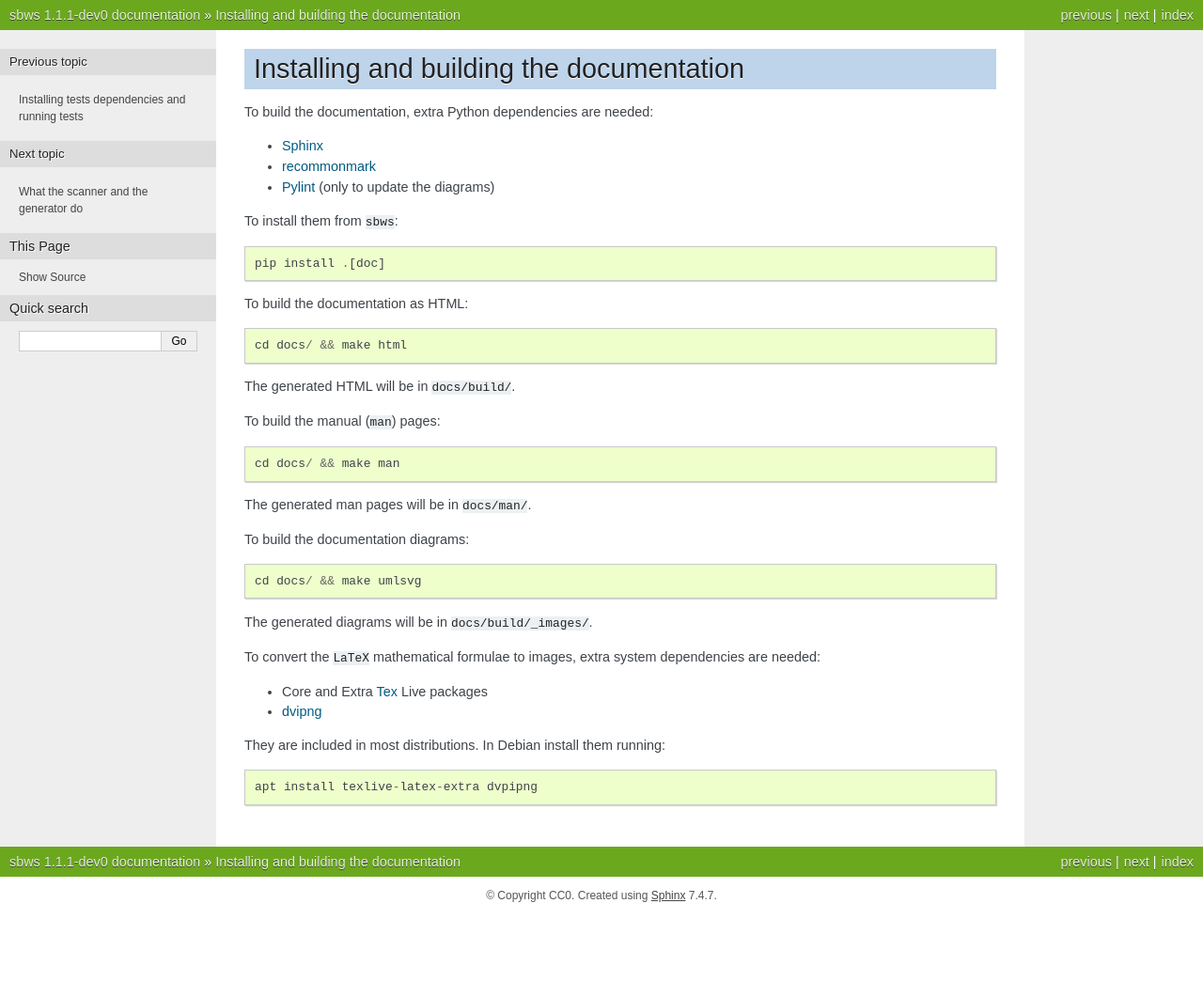
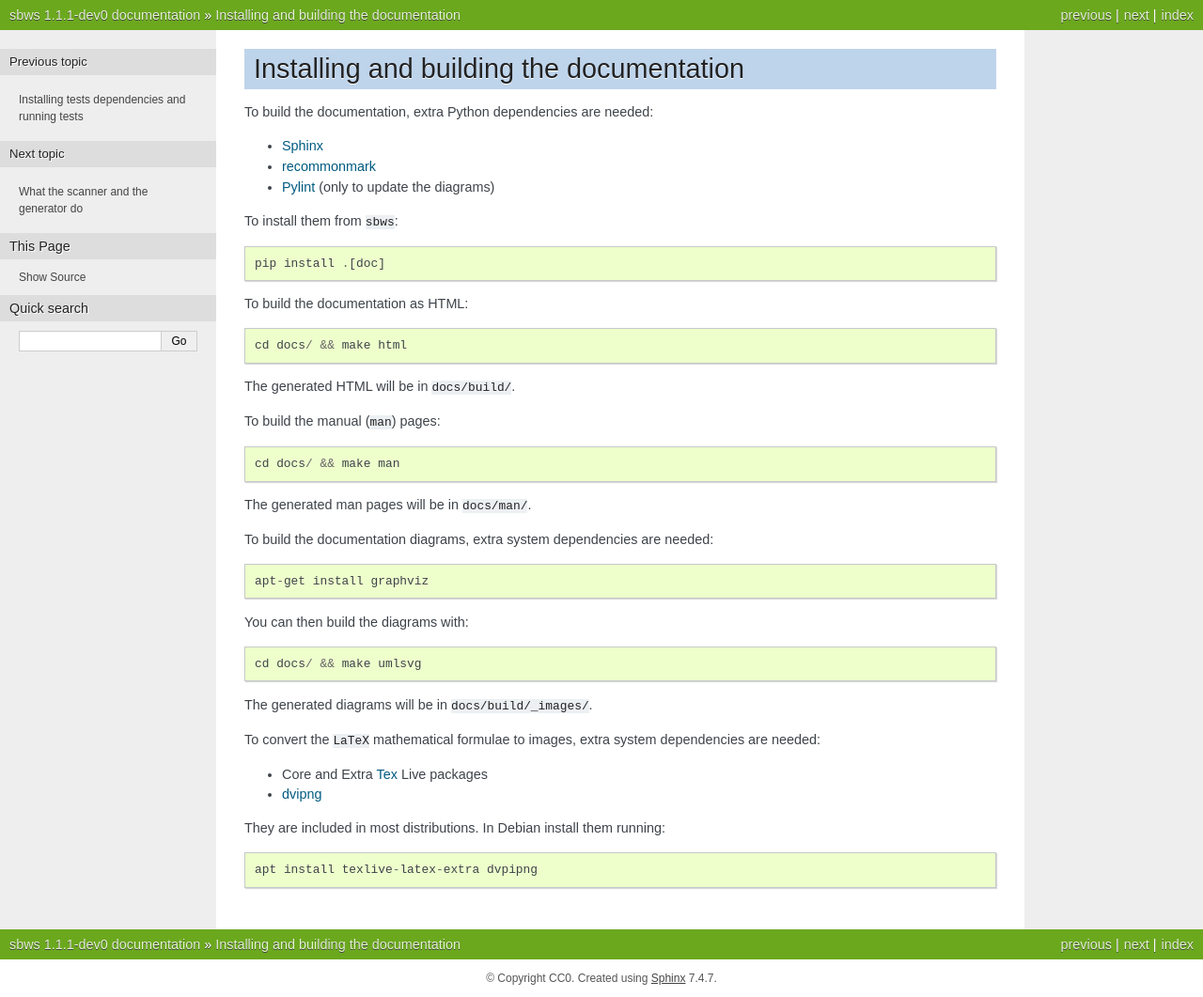
Before and after one commit to torproject/sbws, a Sphinx documentation site: the page built from docs/source/documenting.rst, in a window 1280 px wide. Shown: the whole page at 94% size. Built offline with Sphinx 7.4.7, drawn with Linux system fonts in a browser that asks for light colours; formulas are drawn with MathJax 3; before the commit the page ends 973 px from its top, so only the background shows below that.

Commit message:
docs: `graphviz` is required to build diagrams

```diff
--- a/docs/source/documenting.rst
+++ b/docs/source/documenting.rst
@@ -25,7 +25,11 @@ To build the manual (``man``) pages::
 
 The generated man pages will be in ``docs/man/``.
 
-To build the documentation diagrams::
+To build the documentation diagrams, extra system dependencies are needed::
+
+    apt-get install graphviz
+
+You can then build the diagrams with::
 
     cd docs/ && make umlsvg
 
```
